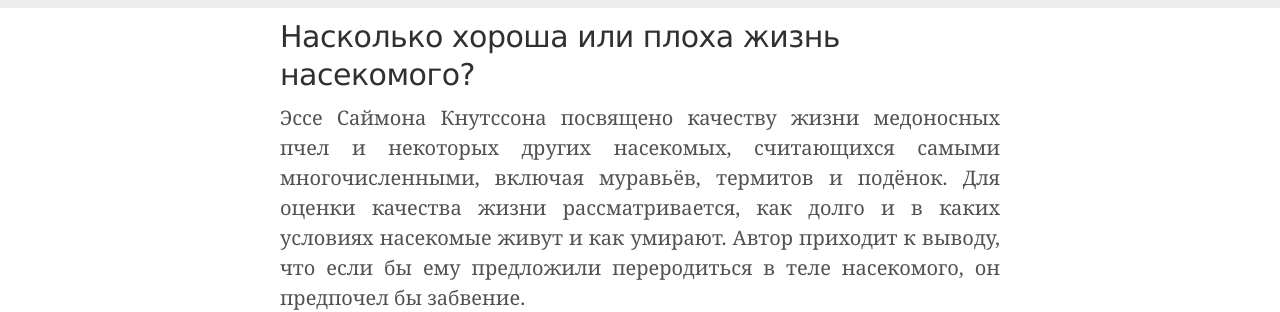
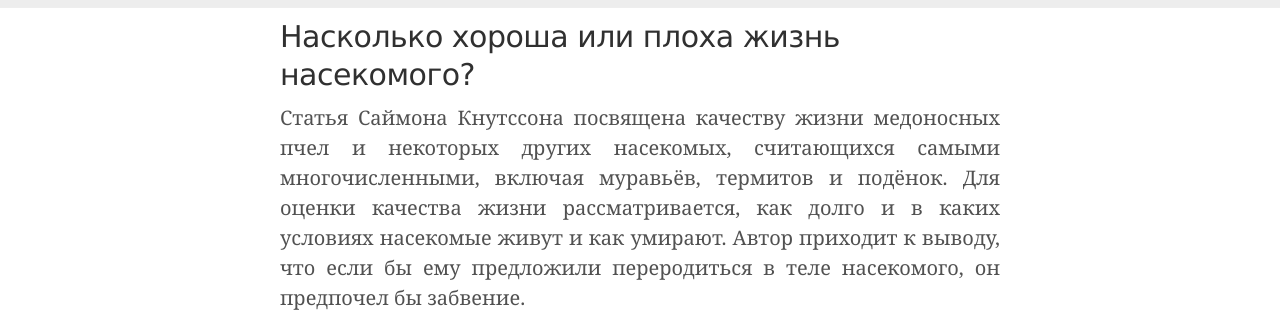
Before and after one commit to ReducingSuffering/reducingsuffering.github.io, a Jekyll site: the page built from _posts/wt/Переводы/Саймон Кнутссон/2024-10-17-680.md, in a window 1280 px wide. Shown: the part 129-441 px from the top of the page. Built offline with Jekyll 4.4.1, drawn with Linux system fonts in a browser that asks for light colours.

Commit message:
Update 2024-10-17-680.md

```diff
--- a/_posts/wt/Переводы/Саймон Кнутссон/2024-10-17-680.md
+++ b/_posts/wt/Переводы/Саймон Кнутссон/2024-10-17-680.md
@@ -18,4 +18,4 @@ relative: true
 preview: assets/images/previews/bee-7724961_1280.jpg
 preview_here: true
 ---
-Эссе Саймона Кнутссона посвящено качеству жизни медоносных пчел и некоторых других насекомых, считающихся самыми многочисленными, включая муравьёв, термитов и подёнок. Для оценки качества жизни рассматривается, как долго и в каких условиях насекомые живут и как умирают. Автор приходит к выводу, что если бы ему предложили переродиться в теле насекомого, он предпочел бы забвение.
+Статья Саймона Кнутссона посвящена качеству жизни медоносных пчел и некоторых других насекомых, считающихся самыми многочисленными, включая муравьёв, термитов и подёнок. Для оценки качества жизни рассматривается, как долго и в каких условиях насекомые живут и как умирают. Автор приходит к выводу, что если бы ему предложили переродиться в теле насекомого, он предпочел бы забвение.
```
